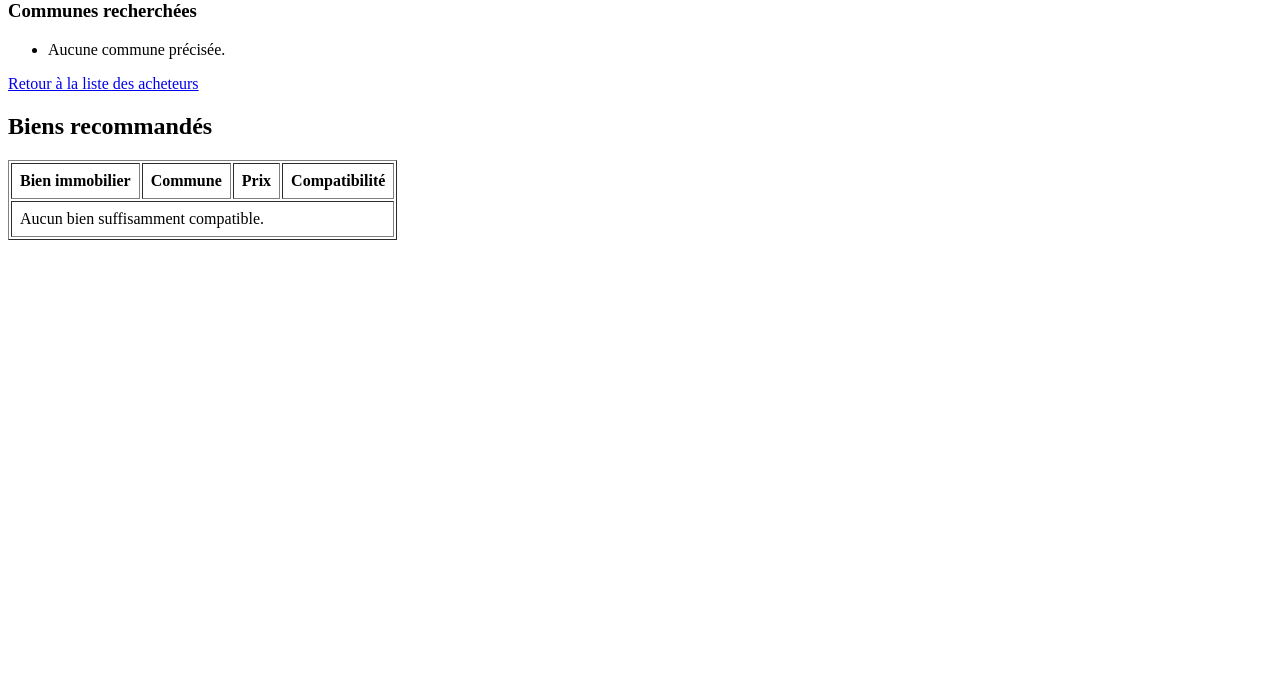
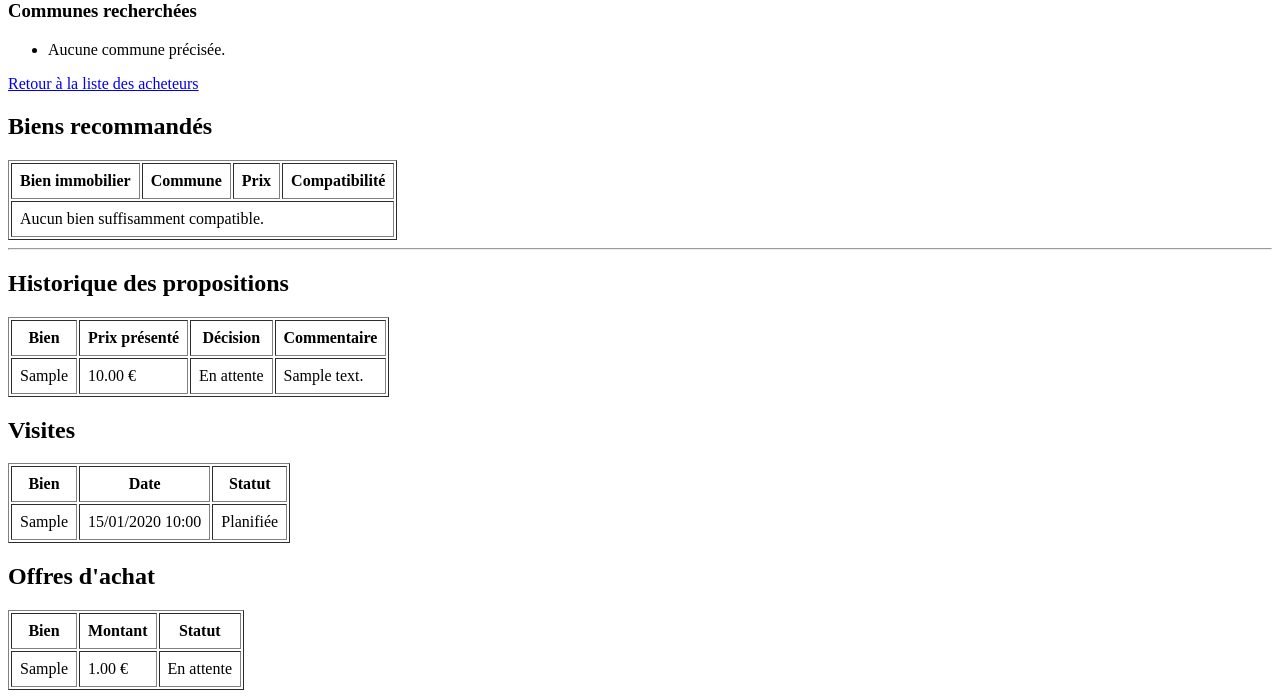
Before and after one commit to mael2milan/gestion-immobiliere, a Django app: page /acheteurs/1/ in a window 1280 px wide. Shown: the part 384-1082 px from the top of the page. Before the commit the page ends 624 px from the top, so only its background shows below. Run offline with Django 5.2, Linux system fonts and the light colour scheme; tables that the repository leaves empty hold one stand-in row (values such as "Sample post").

Commit message:
Ajout du suivi des propositions visites et offres

```diff
--- a/immobilier/templates/immobilier/detail_acheteur.html
+++ b/immobilier/templates/immobilier/detail_acheteur.html
@@ -74,4 +74,65 @@
     </tbody>
 </table>
 
+<hr>
+
+<h2>Historique des propositions</h2>
+
+<table border="1" cellpadding="8">
+    <tr>
+        <th>Bien</th>
+        <th>Prix présenté</th>
+        <th>Décision</th>
+        <th>Commentaire</th>
+    </tr>
+    {% for proposition in propositions %}
+    <tr>
+        <td>{{ proposition.bien.adresse }}</td>
+        <td>{{ proposition.prix_presente }} €</td>
+        <td>{{ proposition.get_decision_display }}</td>
+        <td>{{ proposition.commentaire|default:"—" }}</td>
+    </tr>
+    {% empty %}
+    <tr><td colspan="4">Aucune proposition enregistrée.</td></tr>
+    {% endfor %}
+</table>
+
+<h2>Visites</h2>
+
+<table border="1" cellpadding="8">
+    <tr>
+        <th>Bien</th>
+        <th>Date</th>
+        <th>Statut</th>
+    </tr>
+    {% for visite in visites %}
+    <tr>
+        <td>{{ visite.bien.adresse }}</td>
+        <td>{{ visite.debut|date:"d/m/Y H:i" }}</td>
+        <td>{{ visite.get_statut_display }}</td>
+    </tr>
+    {% empty %}
+    <tr><td colspan="3">Aucune visite enregistrée.</td></tr>
+    {% endfor %}
+</table>
+
+<h2>Offres d'achat</h2>
+
+<table border="1" cellpadding="8">
+    <tr>
+        <th>Bien</th>
+        <th>Montant</th>
+        <th>Statut</th>
+    </tr>
+    {% for offre in offres %}
+    <tr>
+        <td>{{ offre.bien.adresse }}</td>
+        <td>{{ offre.montant }} €</td>
+        <td>{{ offre.get_statut_display }}</td>
+    </tr>
+    {% empty %}
+    <tr><td colspan="3">Aucune offre enregistrée.</td></tr>
+    {% endfor %}
+</table>
+
 </html>
--- a/immobilier/views.py
+++ b/immobilier/views.py
@@ -2,7 +2,10 @@ from decimal import Decimal, InvalidOperation
 
 from django.shortcuts import render, get_object_or_404
 
-from .models import Bien, Acheteur, Vendeur, RendezVous, Commune
+from .models import (
+    Bien, Commune, Acheteur, Vendeur, RendezVous,
+    Proposition, Visite, Offre
+)
 
 from .services import recommander_biens
 
@@ -101,12 +104,27 @@ def detail_acheteur(request, pk):
 
     recommandations = recommander_biens(acheteur)
 
+    propositions = Proposition.objects.filter(
+        acheteur=acheteur
+    ).select_related("bien").order_by("-date_proposition")
+
+    visites = Visite.objects.filter(
+        acheteur=acheteur
+    ).select_related("bien", "agent").order_by("-debut")
+
+    offres = Offre.objects.filter(
+        acheteur=acheteur
+    ).select_related("bien").order_by("-date_offre")
+
     return render(
         request,
         "immobilier/detail_acheteur.html",
         {
             "acheteur": acheteur,
             "recommandations": recommandations,
+            "propositions": propositions,
+            "visites": visites,
+            "offres": offres,
         }
     )
 
```
Also changed, not shown: immobilier/admin.py (+40 -8 lines).
